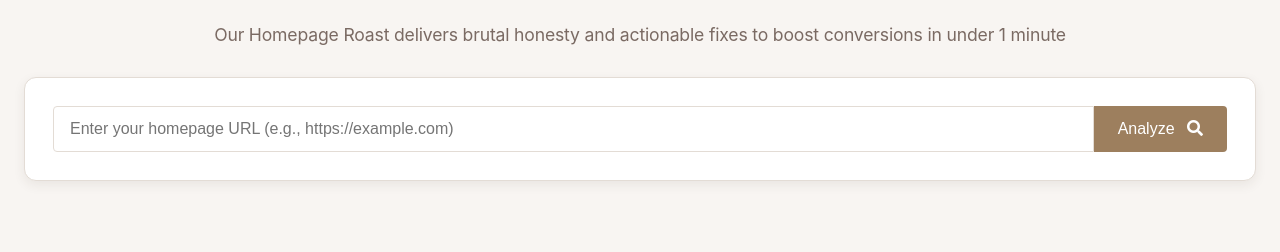
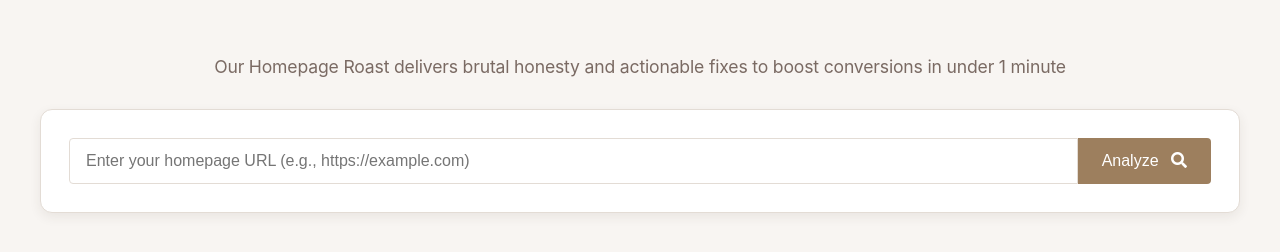
Before and after one commit to FreshBreadAI/freshbread-ai, a plain HTML site: page homepage-roast-app/index.html in a window 1280 px wide. Drawn offline with Linux system fonts and the light colour scheme.

Commit message:
Update index.html

```diff
--- a/homepage-roast-app/index.html
+++ b/homepage-roast-app/index.html
@@ -7,7 +7,7 @@
     <link rel="stylesheet" href="css/style.css">
 </head>
 <body>
-    <div class=".roast-app-container">
+    <div class="roast-app-container">
         <header>
 
             <p class="main-subheading">Our Homepage Roast delivers brutal honesty and actionable fixes to boost conversions in under 1 minute</p>
```
